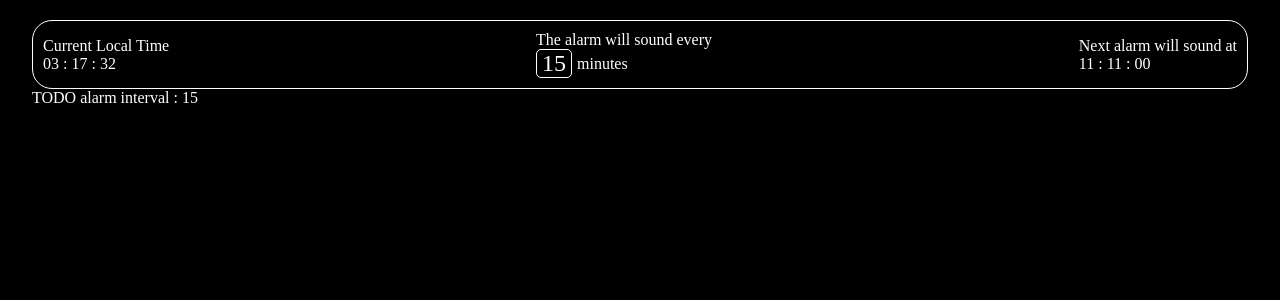
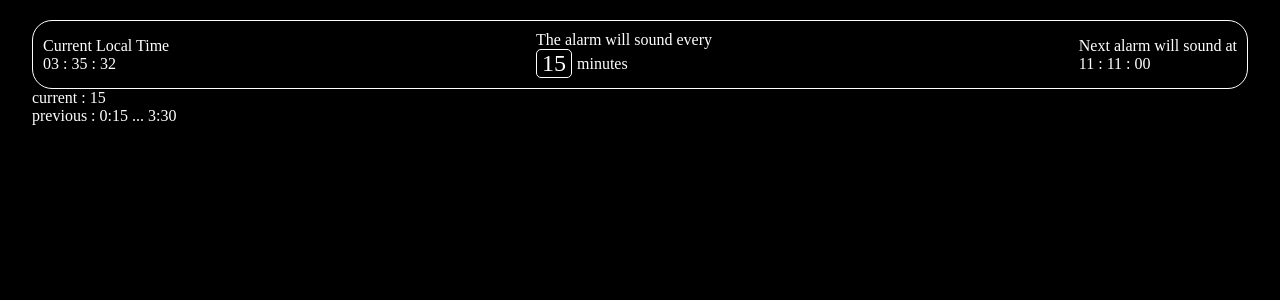
Before and after one commit to danifromecuador/plannywise_draft_5, a React (Vite) app: page / in a window 1280 px wide. Shown: the top 300 px of the page. Built offline with nearby package versions, Linux system fonts and the light colour scheme.

Commit message:
Create previousAlarmInterval ztore state

```diff
--- a/src/todo/Todo.jsx
+++ b/src/todo/Todo.jsx
@@ -1,10 +1,11 @@
 import { ztore } from '../zustand/ztore.js'
 
 export const Todo = () => {
-  const { currentAlarmInterval } = ztore()
+  const { currentAlarmInterval, previousAlarmInterval } = ztore()
   return (
     <div className="todo">
-      TODO alarm interval : {currentAlarmInterval}
+      <div>current : {currentAlarmInterval}</div>
+      <div>previous : {previousAlarmInterval.min.h}:{previousAlarmInterval.min.m} ... {previousAlarmInterval.max.h}:{previousAlarmInterval.max.m}</div>
     </div>
   )
 }
--- a/src/zustand/logic.js
+++ b/src/zustand/logic.js
@@ -6,7 +6,8 @@ export const getTime = () => {
     D: time.getDate(), // day of month
     d: time.getDay(), // day of week
     h: time.getHours(),
-    m: time.getMinutes(),
+    // m: time.getMinutes(),
+    m: 35,
     s: time.getSeconds()
   }
 }
@@ -20,8 +21,34 @@ export const formatTime = () => {
   }
 }
 
+export const previousAlarmInterval = () => {
+  const time = {
+    h: getTime().h,
+    m: getTime().m,
+  }
+  const interval = JSON.parse(localStorage.getItem("currentAlarmInterval"))
+  // TODO calculate interval
+
+  let maxHour = time.h
+  let minHour = 0
+  let maxMinute = (Math.floor(time.m / interval)) * interval
+  let minMinute = maxMinute - interval
+  if (minMinute < 0) {
+    maxMinute = 0
+    minMinute = 60 + minMinute
+    minHour = time.h - 1
+    if (minHour < 0) minHour = 23
+  }
+
+  return {
+    min: { h: minHour, m: minMinute },
+    max: { h: maxHour, m: maxMinute }
+  }
+
+}
 
 export const updateZtore = () => ({
   time: getTime(),
   timeFormatted: formatTime(),
+  previousAlarmInterval: previousAlarmInterval(),
 })
--- a/src/zustand/ztore.js
+++ b/src/zustand/ztore.js
@@ -1,11 +1,12 @@
 import { create } from 'zustand';
-import {getTime, formatTime, updateZtore} from './logic.js'
+import {getTime, formatTime, previousAlarmInterval,updateZtore} from './logic.js'
 
 export const ztore = create((set) => ({
   // set initial values
     time: getTime(),
     timeFormatted: formatTime(),
     currentAlarmInterval: JSON.parse(localStorage.getItem("currentAlarmInterval")) || 15,
+    previousAlarmInterval: previousAlarmInterval(),
 
     // update values
     updateCurrentAlarmInterval: (newCurrentAlarmInterval) => set({ currentAlarmInterval: newCurrentAlarmInterval }),
```
